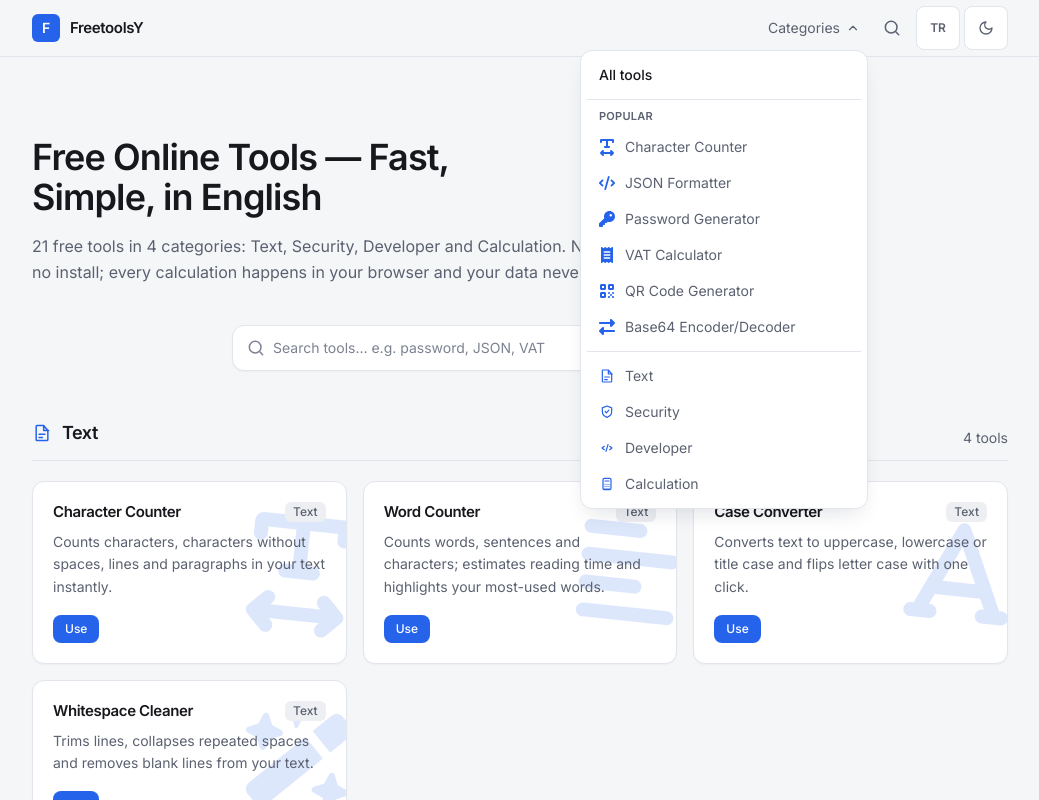
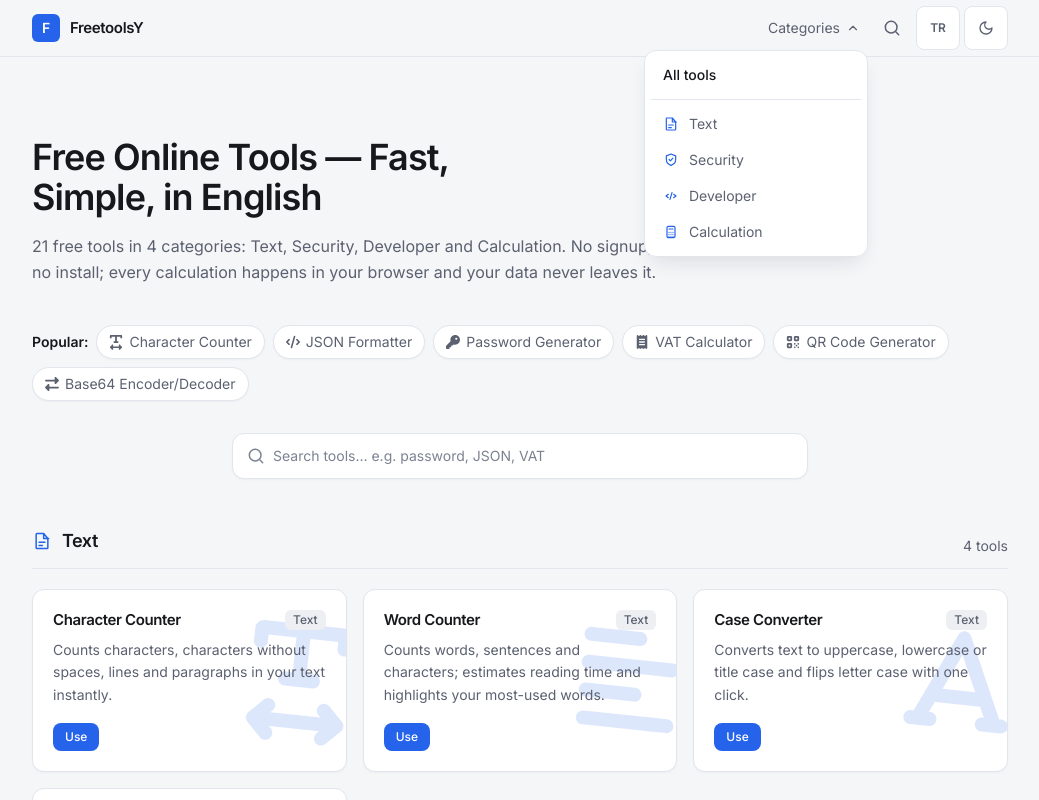
Before and after one commit to 4min-prog/freetoolsy, a Next.js app: page /en in a window 1280 px wide. Both pictures are taken after a click on the button "Categories". Shown: the top 800 px of the page, without its empty margins (120-1159 px from the left). Built offline with nearby package versions, Linux system fonts and the light colour scheme.

Commit message:
Revert "Guncelle: populer araclar ana sayfa seridinden header kategoriler menusune tasindi (daha hizli erisim)"
This reverts commit 4d2f97925aaede14cd8a47c560e399c6c41ff705.

```diff
--- a/app/[locale]/page.tsx
+++ b/app/[locale]/page.tsx
@@ -1,6 +1,7 @@
 import type { Metadata } from "next";
 import { getTranslations, setRequestLocale } from "next-intl/server";
 import ToolExplorer from "@/components/ToolExplorer";
+import PopularTools from "@/components/PopularTools";
 import JsonLd from "@/components/JsonLd";
 import { categories, tools } from "@/data/tools";
 
@@ -79,6 +80,8 @@ export default async function Home({ params }: { params: { locale: string } }) {
         </p>
       </section>
 
+      <PopularTools />
+
       <ToolExplorer />
     </main>
   );
--- a/components/Header.tsx
+++ b/components/Header.tsx
@@ -2,12 +2,11 @@
 
 import { useEffect, useRef, useState } from "react";
 import { Link, useRouter } from "@/i18n/navigation";
-import { useMessages, useTranslations } from "next-intl";
+import { useTranslations } from "next-intl";
 import ThemeToggle from "./ThemeToggle";
 import LocaleSwitcher from "./LocaleSwitcher";
 import CategoryIcon from "./CategoryIcon";
-import ToolIcon from "./ToolIcon";
-import { categories, popularTools, getTool } from "@/data/tools";
+import { categories } from "@/data/tools";
 
 export default function Header() {
   const [open, setOpen] = useState(false);
@@ -15,11 +14,6 @@ export default function Header() {
   const router = useRouter();
   const t = useTranslations("Header");
   const tc = useTranslations("Categories");
-  const messages = useMessages();
-  const meta = (messages as { ToolMeta?: Record<string, { name?: string }> })
-    .ToolMeta;
-  const quickTools = popularTools.map((slug) => ({ slug, tool: getTool(slug) }))
-    .filter((entry) => entry.tool);
 
   useEffect(() => {
     function onPointerDown(event: PointerEvent) {
@@ -98,7 +92,7 @@ export default function Header() {
             {open && (
               <div
                 role="menu"
-                className="absolute right-0 mt-1.5 w-72 rounded-xl border border-border bg-surface p-1.5 shadow-card-hover"
+                className="absolute right-0 mt-1.5 w-56 rounded-xl border border-border bg-surface p-1.5 shadow-card-hover"
               >
                 <Link
                   href="/"
@@ -108,28 +102,6 @@ export default function Header() {
                 >
                   {t("allTools")}
                 </Link>
-                <div role="separator" className="my-1.5 border-t border-border" />
-                <p
-                  role="presentation"
-                  className="px-3 pb-1 pt-0.5 text-[11px] font-semibold uppercase tracking-wide text-muted"
-                >
-                  {t("popular")}
-                </p>
-                {quickTools.map(({ slug, tool }) => (
-                  <Link
-                    key={slug}
-                    href={`/araclar/${slug}`}
-                    role="menuitem"
-                    onClick={() => setOpen(false)}
-                    className="flex items-center gap-2.5 rounded-lg px-3 py-2 text-sm text-muted transition-colors hover:bg-surface-2 hover:text-text"
-                  >
-                    <ToolIcon
-                      id={tool!.slug}
-                      className="h-4 w-4 text-accent"
-                    />
-                    {meta?.[slug]?.name ?? slug}
-                  </Link>
-                ))}
                 <div role="separator" className="my-1.5 border-t border-border" />
                 {categories.map((category) => (
                   <Link
--- /dev/null
+++ b/components/PopularTools.tsx
@@ -0,0 +1,35 @@
+import { Link } from "@/i18n/navigation";
+import { getTranslations } from "next-intl/server";
+import ToolIcon from "@/components/ToolIcon";
+import { getTool, popularTools } from "@/data/tools";
+
+export default async function PopularTools() {
+  const t = await getTranslations("Home");
+  const entries = popularTools
+    .map((slug) => ({ slug, tool: getTool(slug) }))
+    .filter((entry) => entry.tool);
+
+  const names = await Promise.all(
+    entries.map((entry) =>
+      getTranslations(`ToolMeta.${entry.slug}`).then((tt) => tt("name"))
+    )
+  );
+
+  return (
+    <section className="pb-8" aria-label={t("popularTitle")}>
+      <div className="flex flex-wrap items-center gap-2">
+        <span className="text-sm font-semibold text-text">{t("popularTitle")}</span>
+        {entries.map((entry, index) => (
+          <Link
+            key={entry.slug}
+            href={`/araclar/${entry.slug}`}
+            className="inline-flex items-center gap-1.5 rounded-full border border-border bg-surface px-3 py-1.5 text-sm text-muted shadow-card transition-colors hover:border-accent hover:text-accent"
+          >
+            <ToolIcon id={entry.slug} className="h-3.5 w-3.5" />
+            {names[index]}
+          </Link>
+        ))}
+      </div>
+    </section>
+  );
+}
--- a/messages/en.json
+++ b/messages/en.json
@@ -10,6 +10,7 @@
     "description": "21 free online tools in 4 categories. Character counter, password generator, JSON formatter, VAT calculator and more. No signup, no install.",
     "heroTitle": "Free Online Tools — Fast, Simple, in English",
     "heroSubtitle": "{tools} free tools in {cats} categories: Text, Security, Developer and Calculation. No signup, no install; every calculation happens in your browser and your data never leaves it.",
+    "popularTitle": "Popular:",
     "jsonldSiteDesc": "Free online tools for text, security, developer and calculation. No signup, no install.",
     "jsonldAppDesc": "Character counter, password generator, JSON formatter, VAT calculator and more.",
     "faq": [
@@ -33,8 +34,7 @@
   "Header": {
     "categories": "Categories",
     "searchLabel": "Search tools",
-    "allTools": "All tools",
-    "popular": "Popular"
+    "allTools": "All tools"
   },
   "LocaleSwitcher": {
     "switchToTurkish": "Switch to Turkish",
--- a/messages/tr.json
+++ b/messages/tr.json
@@ -10,6 +10,7 @@
     "description": "21 free online tools in 4 categories. Character counter, password generator, JSON formatter, VAT calculator and more. No signup, no install.",
     "heroTitle": "Free Online Tools — Fast, Simple, in English",
     "heroSubtitle": "{tools} free tools in {cats} categories: Text, Security, Developer and Calculation. No signup, no install; every calculation happens in your browser and your data never leaves it.",
+    "popularTitle": "Popular:",
     "jsonldSiteDesc": "Free online tools for text, security, developer and calculation. No signup, no install.",
     "jsonldAppDesc": "Character counter, password generator, JSON formatter, VAT calculator and more.",
     "faq": [
@@ -33,8 +34,7 @@
   "Header": {
     "categories": "Categories",
     "searchLabel": "Search tools",
-    "allTools": "All tools",
-    "popular": "Popular"
+    "allTools": "All tools"
   },
   "LocaleSwitcher": {
     "switchToTurkish": "Switch to Turkish",
```
